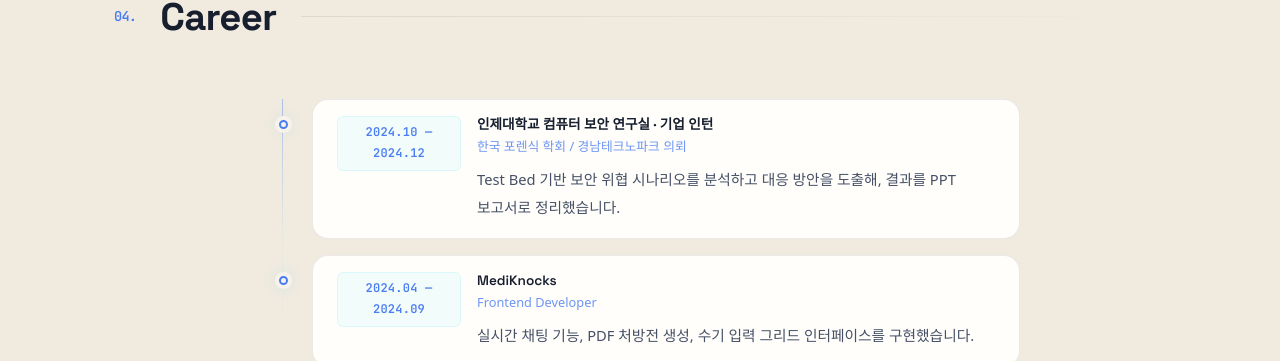
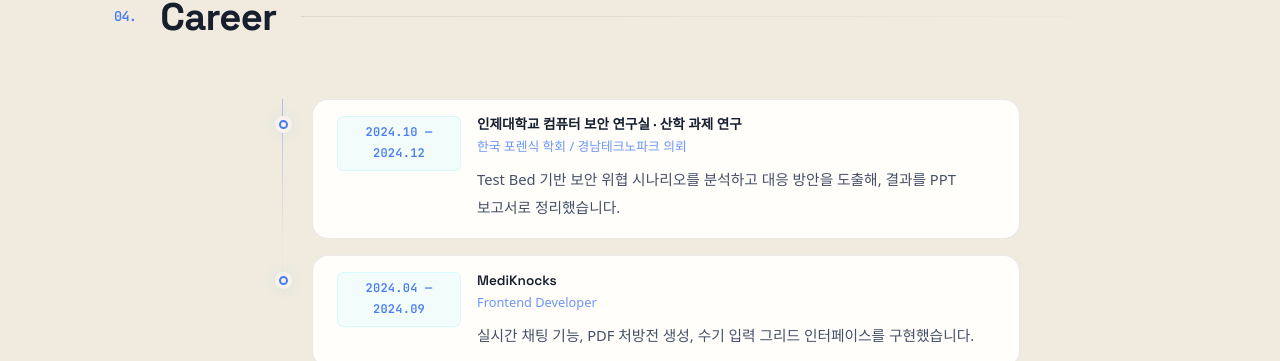
Before and after one commit to eye2ffect/eye2ffect.github.io, a Jekyll site: the page built from index.html, in a window 1280 px wide and 900 px high, scrolled down 2236 px. Shown: the part 144-505 px from the top of the window. Built offline with Jekyll 4.4.1, drawn with Linux system fonts in a browser that asks for light colours; some web fonts are replaced.

Commit message:
Label security lab work as 산학 과제 연구

```diff
--- a/_includes/career.html
+++ b/_includes/career.html
@@ -6,7 +6,7 @@
                 <div class="experience-item">
                     <div class="experience-period">2024.10 — 2024.12</div>
                     <div class="experience-content">
-                        <h3 class="experience-title">인제대학교 컴퓨터 보안 연구실 · 기업 인턴</h3>
+                        <h3 class="experience-title">인제대학교 컴퓨터 보안 연구실 · 산학 과제 연구</h3>
                         <div class="experience-company">한국 포렌식 학회 / 경남테크노파크 의뢰</div>
                         <p class="paragraph-text-normal">Test Bed 기반 보안 위협 시나리오를 분석하고 대응 방안을 도출해, 결과를 PPT 보고서로 정리했습니다.</p>
                     </div>
```
